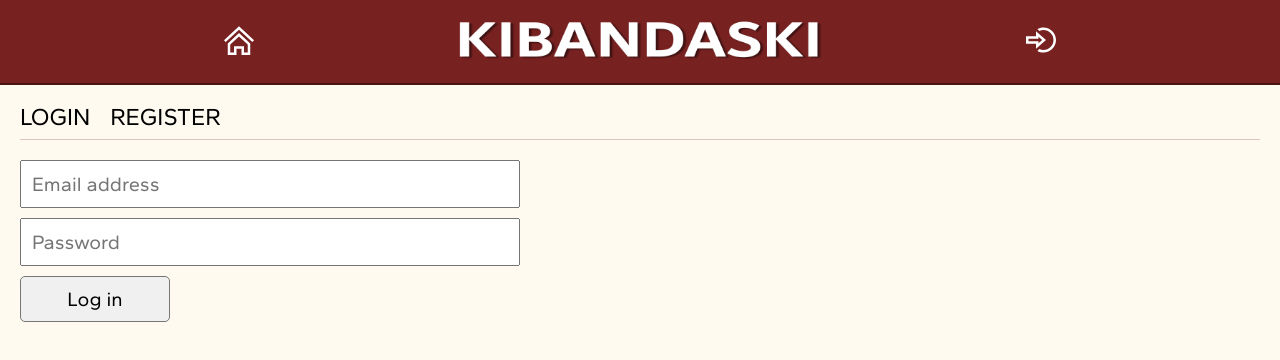
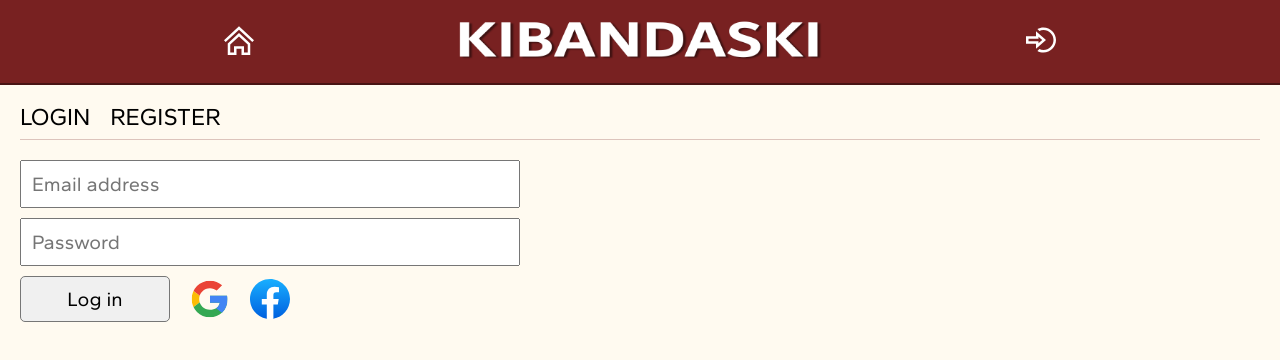
Before and after one commit to DavyK17/kibandaski, a React (Create React App) app in the folder client/: page /account in a window 1280 px wide. Shown: the top 360 px of the page. Built offline with nearby package versions, Linux system fonts and the light colour scheme; no server answers; a web font is replaced by a local one.

Commit message:
Minor adjustment

```diff
--- a/client/src/assets/style/components/_auth.scss
+++ b/client/src/assets/style/components/_auth.scss
@@ -37,7 +37,7 @@
                 transition: background-color 0.1s ease-in-out;
             }
         }
-        .google-login {
+        .third-party-login {
             width: 40px;
             height: 40px;
             transition: opacity 0.15s ease-in-out;
--- a/client/src/assets/style/components/_secondary.scss
+++ b/client/src/assets/style/components/_secondary.scss
@@ -222,7 +222,7 @@
             margin-bottom: unset;
             button,
             a {
-                width: 30%;
+                width: 35%;
             }
         }
     }
```
